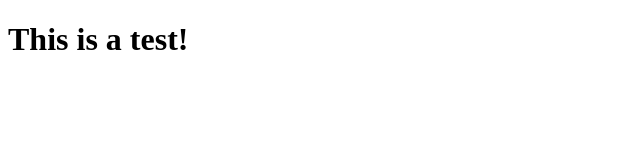
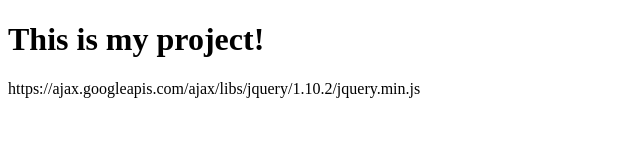
Before and after one commit to adeel14/testing-git, a plain HTML site: page index.html in a window 1280 px wide. Shown: the whole page, without its empty margins (0-640 px from the left). Drawn offline with Linux system fonts and the light colour scheme; files that its build step writes are made by us from their sources.

Commit message:
adding new files to project

```diff
--- a/index.html
+++ b/index.html
@@ -3,10 +3,21 @@
 <head>
 	<meta charset="UTF-8">
 	<title>Testing</title>
+	<link rel="stylesheet" type="text/css" href="css/style.css">
 </head>
 <body>
 	<h1>
-		This is a test!
+		This is my project!
 	</h1>
+
+
+
+
+
+<script src ="js/script.js"></script
+
+<script> https://ajax.googleapis.com/ajax/libs/jquery/1.10.2/jquery.min.js </script>
+
+
 </body>
 </html>
```
Also changed, not shown: script.js (added), style.css (added), 1 other file.
